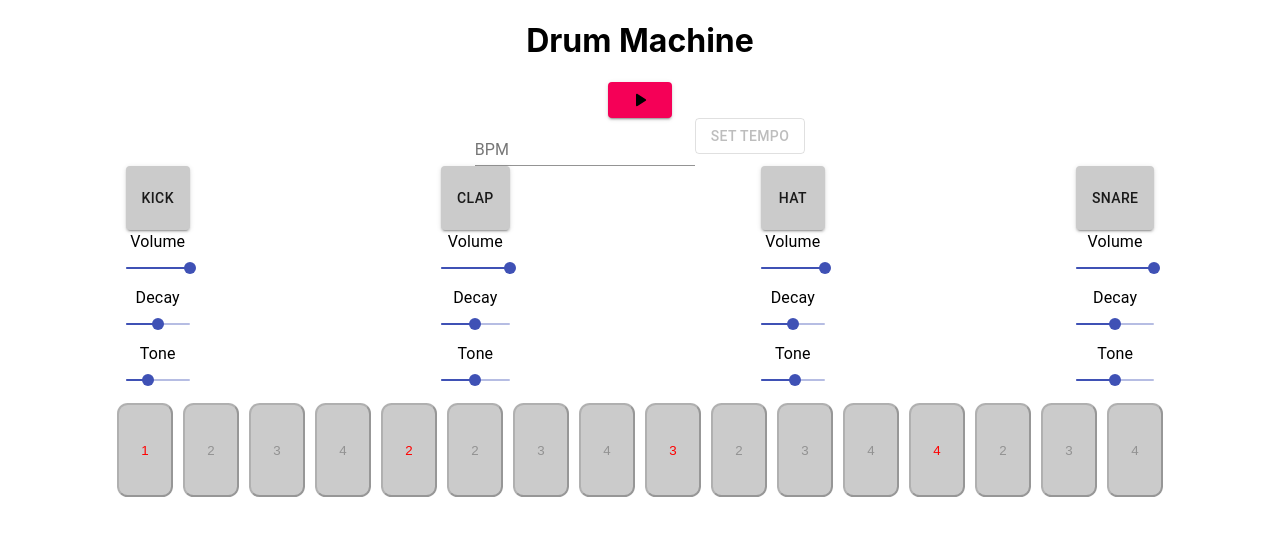
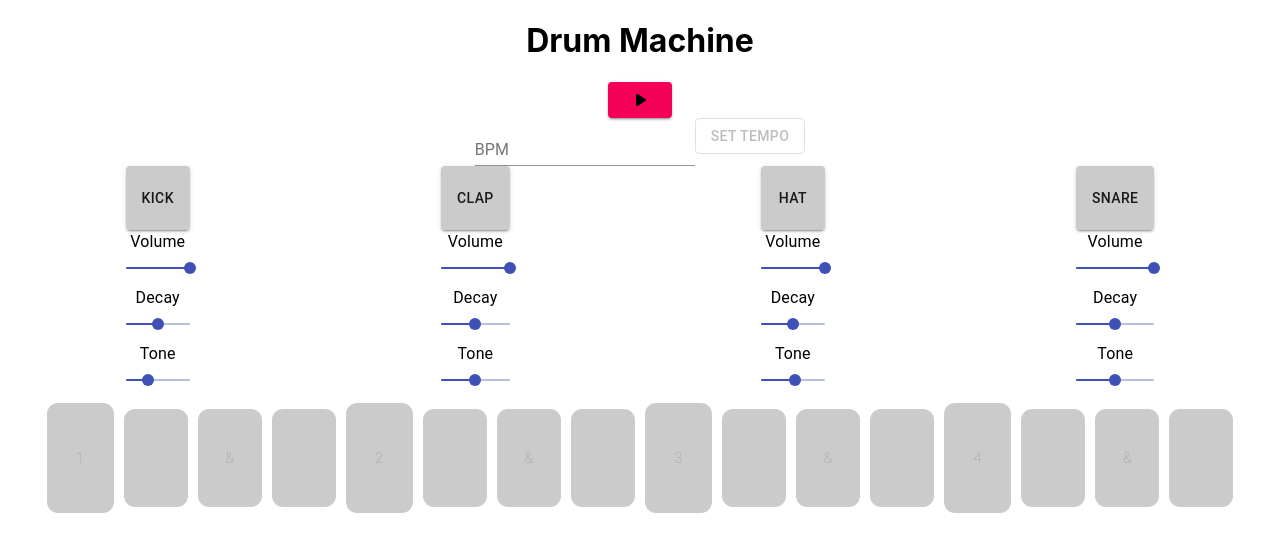
Before and after one commit to 11hkella/musical-grids, a React (Create React App) app in the folder client/: page / in a window 1280 px wide. Shown: the top 552 px of the page. Built offline with nearby package versions, Linux system fonts and the light colour scheme.

Commit message:
integrated material button in step component

```diff
--- a/client/src/components/Step.jsx
+++ b/client/src/components/Step.jsx
@@ -1,4 +1,5 @@
 import React, { Component } from 'react'
+import Button from '@material-ui/core/Button'
 
 export default class Step extends Component {
 
@@ -15,20 +16,29 @@ export default class Step extends Component {
             backgroundColor: this.props.on ? '#2AC7DC' : '#CBCBCB',
             borderRadius: '0.8em',
             margin: 5,
-            display: 'inline-block'
+            display: 'inline-block',
+            fontWeight: 200
         }
 
-        let count = this.props.id % 4 + 1
+        let count = this.props.id % 4
+        let symbol = ''
 
-        if (count === 1) {
-            count = Math.ceil((this.props.id + 1) / 4)
-            style.color = 'red'
+        if (count === 0) {
+            style.width = '4.8em'
+            style.height = '7.8em'
+            symbol = Math.floor(this.props.id / 4) + 1
+        } else if (count === 2) {
+            symbol = '&'
         }
 
         return (
-            <button style={style} onClick={this.handleClick} disabled={!this.props.selected} >
-                {count}
-            </button>
+            <Button
+                style={style}
+                onClick={this.handleClick}
+                disabled={!this.props.selected}
+                variant='contained' >
+                {symbol}
+            </Button>
         )
     }
 }
```
